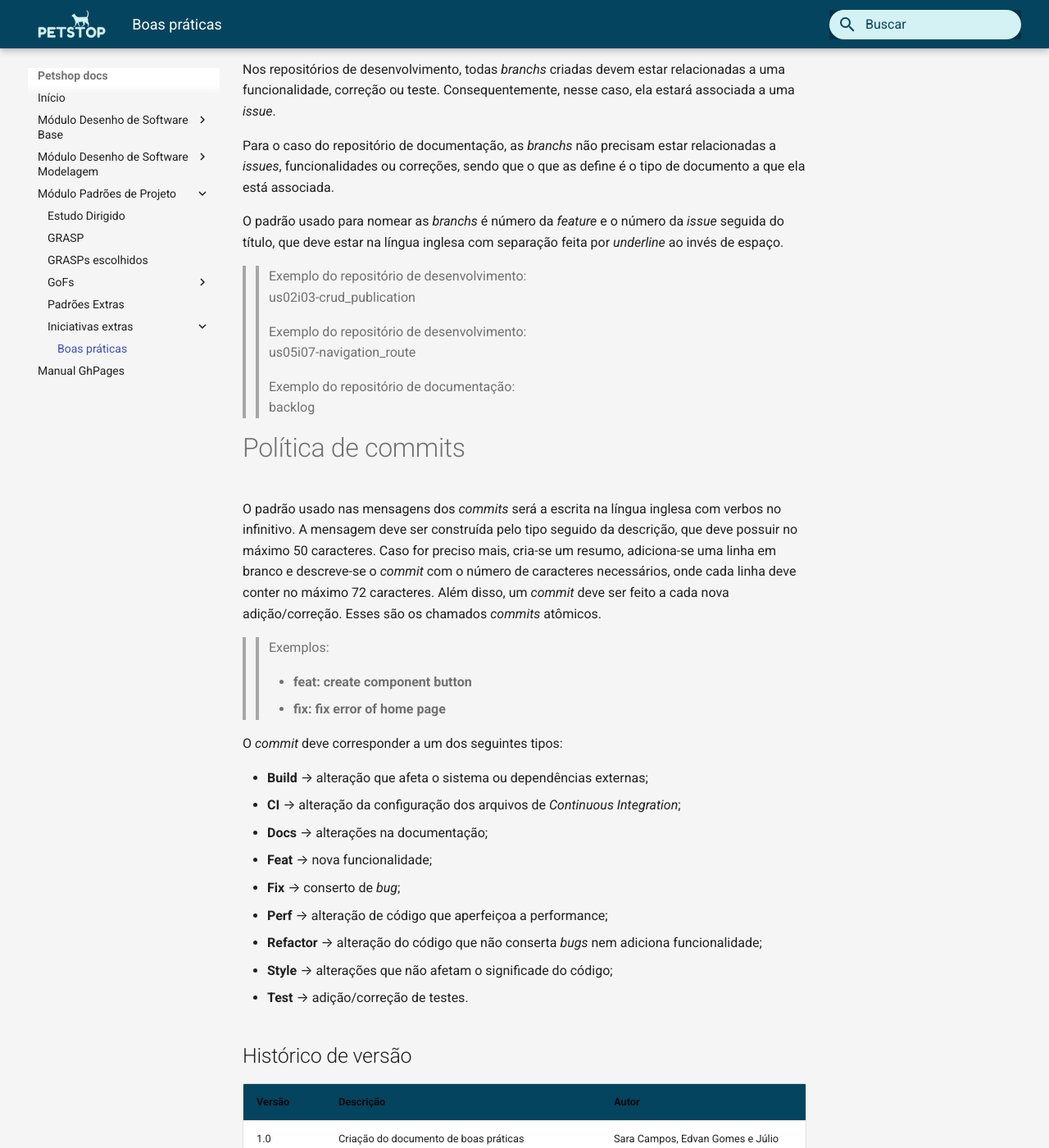
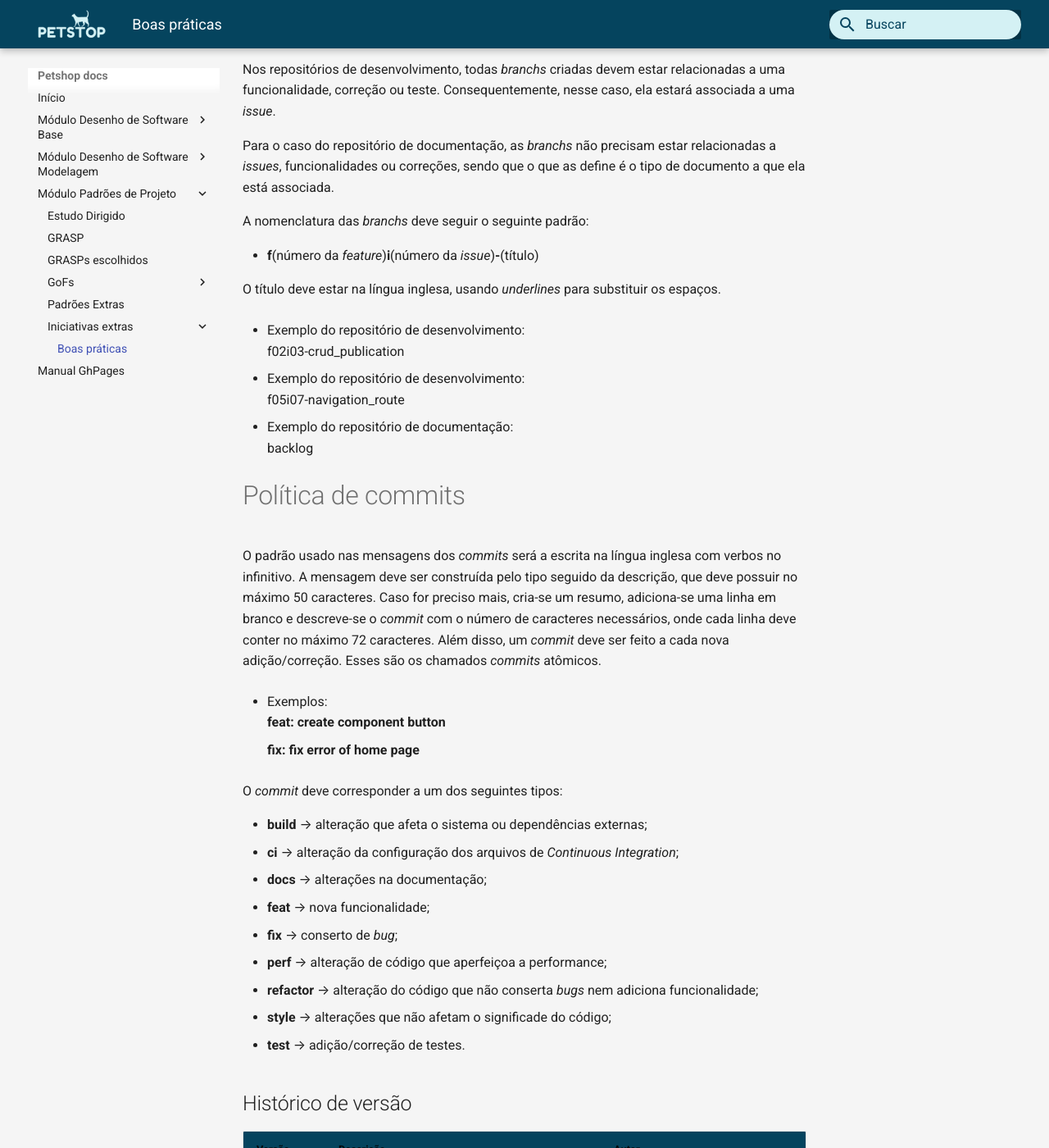
Before and after one commit to UnBArqDsw2021-1/2021.1_G3_PetStop_docs, an MkDocs documentation site: the page built from docs/goodpractices.md, in a window 1280 px wide and 1400 px high, scrolled down 645 px. Shown: the whole window at 82% size. Built offline with MkDocs 1.6.1 and Material for MkDocs 9.7.7, drawn with Linux system fonts in a browser that asks for light colours; some of the changed text lies outside the part shown.

```diff
--- a/docs/goodpractices.md
+++ b/docs/goodpractices.md
@@ -17,37 +17,41 @@ Nos repositórios de desenvolvimento, todas _branchs_ criadas devem estar relaci
 
 Para o caso do repositório de documentação, as _branchs_ não precisam estar relacionadas a _issues_, funcionalidades ou correções, sendo que o que as define é o tipo de documento a que ela está associada.
 
-O padrão usado para nomear as _branchs_ é número da _feature_ e o número da _issue_ seguida do título, que deve estar na língua inglesa com separação feita por _underline_ ao invés de espaço.
+A nomenclatura das *branchs* deve seguir o seguinte padrão:
 
-> > Exemplo do repositório de desenvolvimento:
-> > us02i03-crud_publication
+- **f**(número da *feature*)**i**(número da *issue*)**-**(título)
 
-> > Exemplo do repositório de desenvolvimento:
-> > us05i07-navigation_route
+O título deve estar na língua inglesa, usando *underlines* para substituir os espaços.
 
-> > Exemplo do repositório de documentação:
-> > backlog
+- Exemplo do repositório de desenvolvimento:
+    f02i03-crud_publication
+
+- Exemplo do repositório de desenvolvimento:
+    f05i07-navigation_route
+
+- Exemplo do repositório de documentação:
+    backlog
 
 # Política de commits
 
 O padrão usado nas mensagens dos _commits_ será a escrita na língua inglesa com verbos no infinitivo. A mensagem deve ser construída pelo tipo seguido da descrição, que deve possuir no máximo 50 caracteres. Caso for preciso mais, cria-se um resumo, adiciona-se uma linha em branco e descreve-se o _commit_ com o número de caracteres necessários, onde cada linha deve conter no máximo 72 caracteres. Além disso, um _commit_ deve ser feito a cada nova adição/correção. Esses são os chamados _commits_ atômicos.
 
-> > Exemplos:
-> >
-> > - **feat: create component button**
-> > - **fix: fix error of home page**
+- Exemplos:
+    **feat: create component button**
+
+    **fix: fix error of home page**
 
 O _commit_ deve corresponder a um dos seguintes tipos:
 
-- **Build** → alteração que afeta o sistema ou dependências externas;
-- **CI** → alteração da configuração dos arquivos de _Continuous Integration_;
-- **Docs** → alterações na documentação;
-- **Feat** → nova funcionalidade;
-- **Fix** → conserto de _bug_;
-- **Perf** → alteração de código que aperfeiçoa a performance;
-- **Refactor** → alteração do código que não conserta _bugs_ nem adiciona funcionalidade;
-- **Style** → alterações que não afetam o significade do código;
-- **Test** → adição/correção de testes.
+- **build** → alteração que afeta o sistema ou dependências externas;
+- **ci** → alteração da configuração dos arquivos de _Continuous Integration_;
+- **docs** → alterações na documentação;
+- **feat** → nova funcionalidade;
+- **fix** → conserto de _bug_;
+- **perf** → alteração de código que aperfeiçoa a performance;
+- **refactor** → alteração do código que não conserta _bugs_ nem adiciona funcionalidade;
+- **style** → alterações que não afetam o significade do código;
+- **test** → adição/correção de testes.
 
 ## Histórico de versão
 
```
Also changed, not shown: other parts of docs/goodpractices.md (+1 -0 lines).
